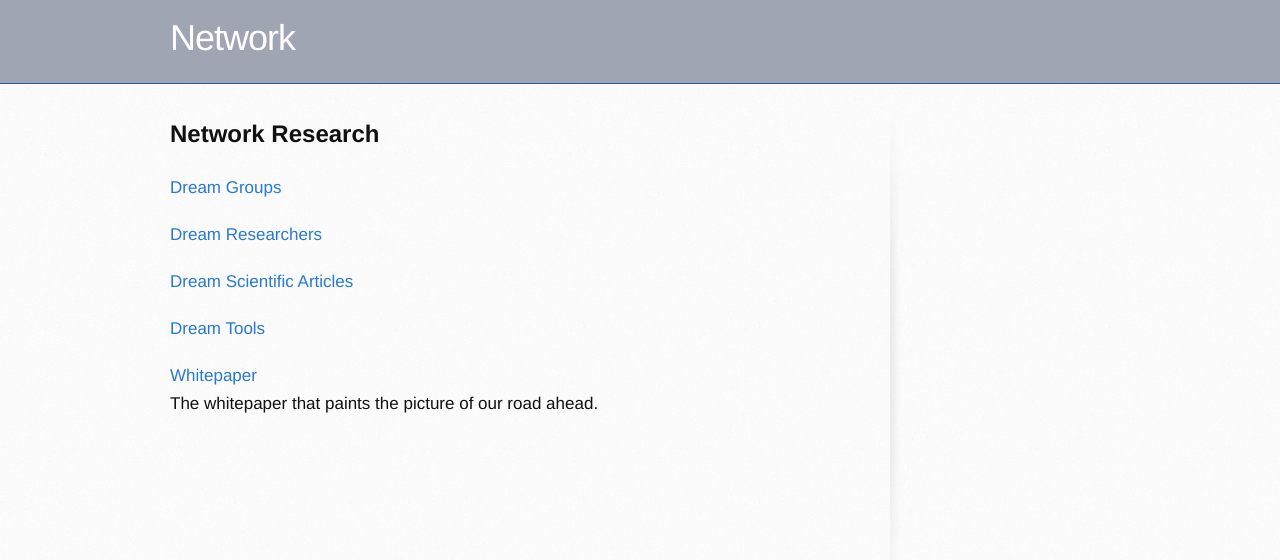
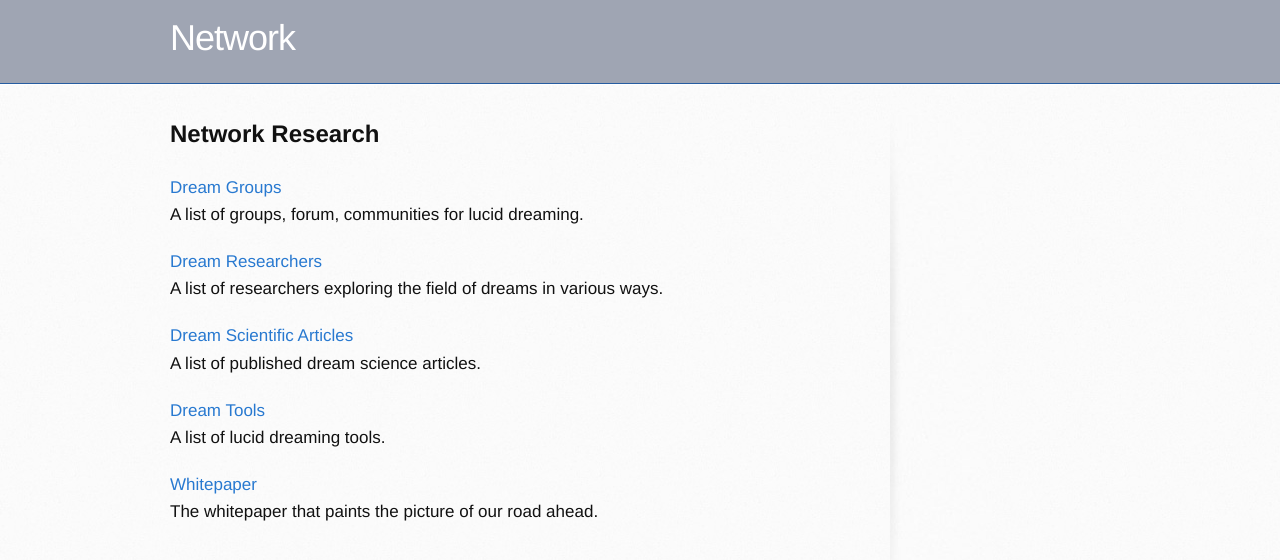
Before and after one commit to networkf/network.github.io, a Jekyll site: the page built from research.md, in a window 1280 px wide. Shown: the top 560 px of the page. Built offline with Jekyll 4.4.1, drawn with Linux system fonts in a browser that asks for light colours; some web fonts are replaced; our own code applies the rules of GitHub Pages for plain Markdown files; the repository's description, which GitHub fills in, is left out.

Commit message:
Update research.md

```diff
--- a/research.md
+++ b/research.md
@@ -9,15 +9,19 @@ layout: default
 
 <a href="https://research.network.foundation/dreamgroups">Dream Groups</a>
 <br>
+A list of groups, forum, communities for lucid dreaming.
 
 <a href="https://research.network.foundation/dreamresearchers">Dream Researchers</a>
 <br>
+A list of researchers exploring the field of dreams in various ways.
 
 <a href="https://research.network.foundation/dreamscience">Dream Scientific Articles</a>
 <br>
+A list of published dream science articles.
 
 <a href="https://research.network.foundation/dreamtools">Dream Tools</a>
 <br>
+A list of lucid dreaming tools.
 
 <a href="https://network.foundation/network.pdf">Whitepaper</a>
 <br>
```
